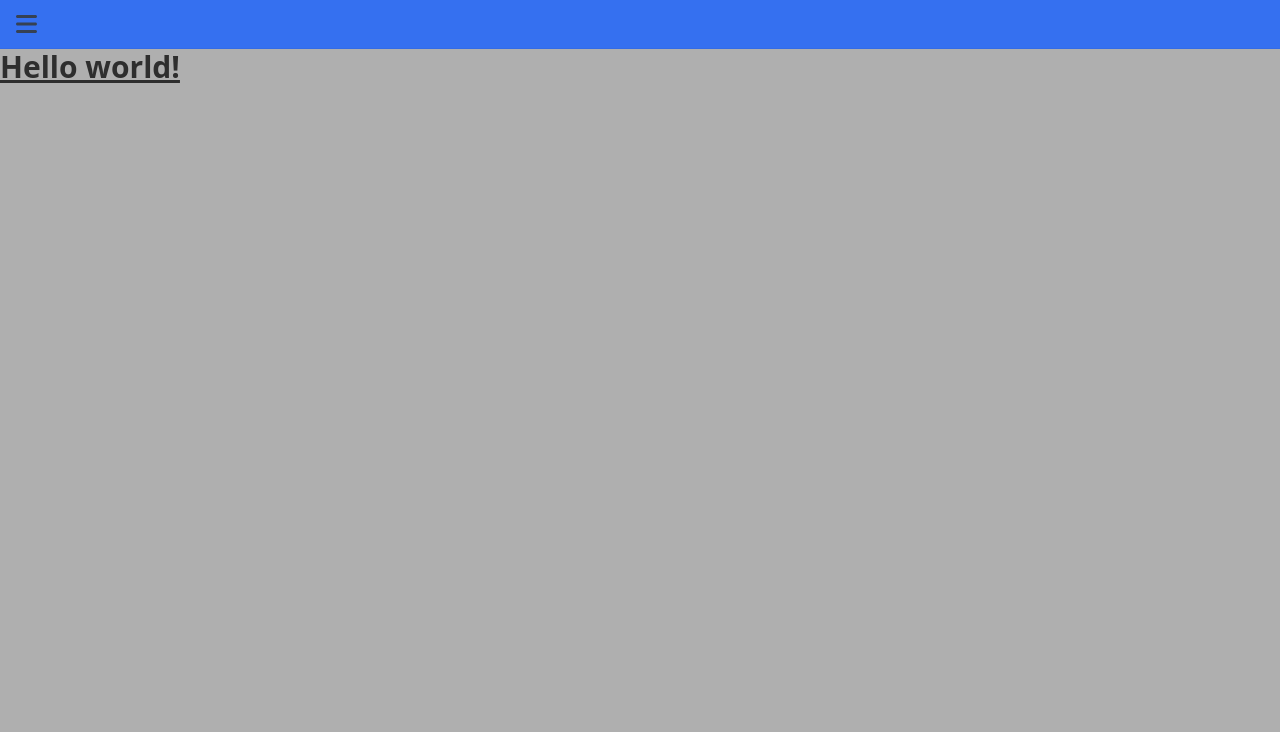
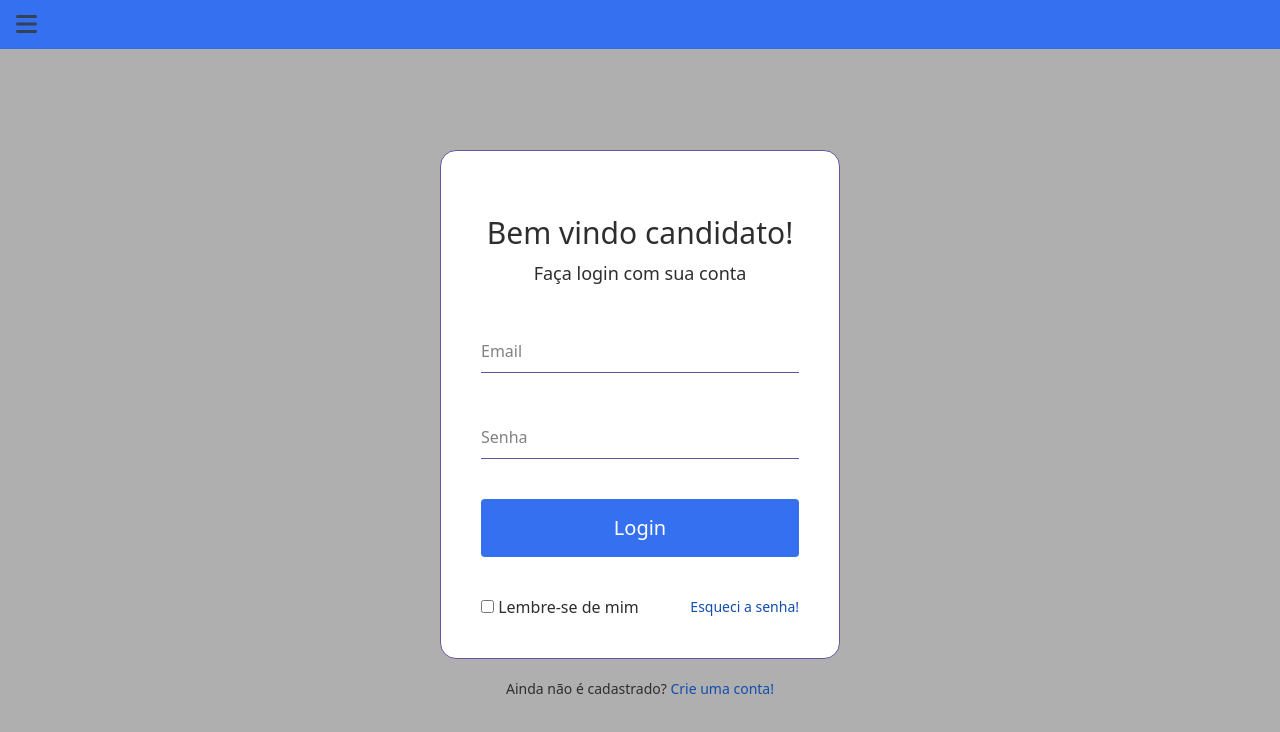
Before and after one commit to sidneyFdev/Quaestum-portal-de-talentos, a React (Vite) app in the folder frontend/: page / in a window 1280 px wide. Shown: the top 732 px of the page. Built offline with nearby package versions, Linux system fonts and the light colour scheme; no server answers.

Commit message:
refactor: diminuição de código e mudança de dependências

```diff
--- a/frontend/package.json
+++ b/frontend/package.json
@@ -16,6 +16,8 @@
     "@fortawesome/free-solid-svg-icons": "^6.7.2",
     "@fortawesome/react-fontawesome": "^0.2.2",
     "@tailwindcss/vite": "^4.1.6",
+    "axios": "^1.9.0",
+    "dayjs": "^1.11.13",
     "localforage": "^1.10.0",
     "match-sorter": "^8.0.1",
     "react": "^19.1.0",
--- a/frontend/src/App.jsx
+++ b/frontend/src/App.jsx
@@ -6,7 +6,6 @@
   BrowserRouter,
 } from "react-router-dom";
 import Login from "./auth/login";
-import Home from "./home";
 import Register from "./auth/register";
 import Header from './components/layout/header';
 import SideBar from "./components/layout/sidebar";
@@ -27,9 +26,9 @@
           }
             <div className="flex-1 overflow-y-auto">
             <Routes>
-              <Route path="/" element={<Home />} />
-              <Route path="/auth/login" element={<Login />} />
-              <Route path="/auth/register" element={<Register />} />
+              <Route path="/" element={<Login />} />
+              <Route path="/login" element={<Login />} />
+              <Route path="/register" element={<Register />} />
               <Route path="/admin/login" element={<LoginAdmin />} />
             </Routes>
           </div>
--- a/frontend/src/home.jsx
+++ /dev/null
@@ -1,11 +0,0 @@
-import React from "react";
-
-const Home = () => {
-  return (
-    <h1 className="text-3xl font-bold underline">
-        Hello world!
-    </h1>
-  )
-};
-
-export default Home;
```
Also changed, not shown: 1 other file (tests, documents, lock files or other folders).
